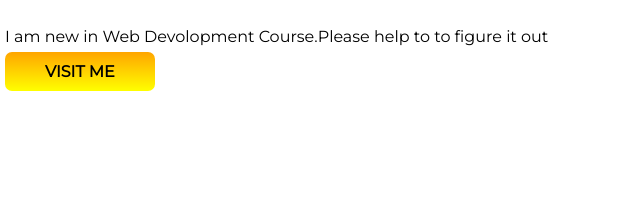
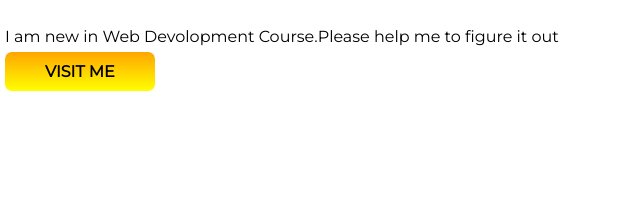
Before and after one commit to pabondas/my-first-portfolio-site, a plain HTML site: page index.html in a window 1280 px wide. Shown: the part 372-569 px from the top of the page, 59-699 px from the left. Drawn offline with Linux system fonts and the light colour scheme.

```diff
--- a/index.html
+++ b/index.html
@@ -17,7 +17,7 @@
         <h1>Welcome To</h1>
         <h1><span class="bulecolor">Pabon Das</span> World</h1>
         <h3>Rover Scout and President's Scout Award Holder</h3>
-        <p>I am new in Web Devolopment Course.Please help to to figure it out</p>
+        <p>I am new in Web Devolopment Course.Please help me to figure it out</p>
         <a class="link-button" target="_blank" href="https://www.facebook.com/pabon.das.007"> <b>VISIT ME</b> </a>
 
     </div>
```
